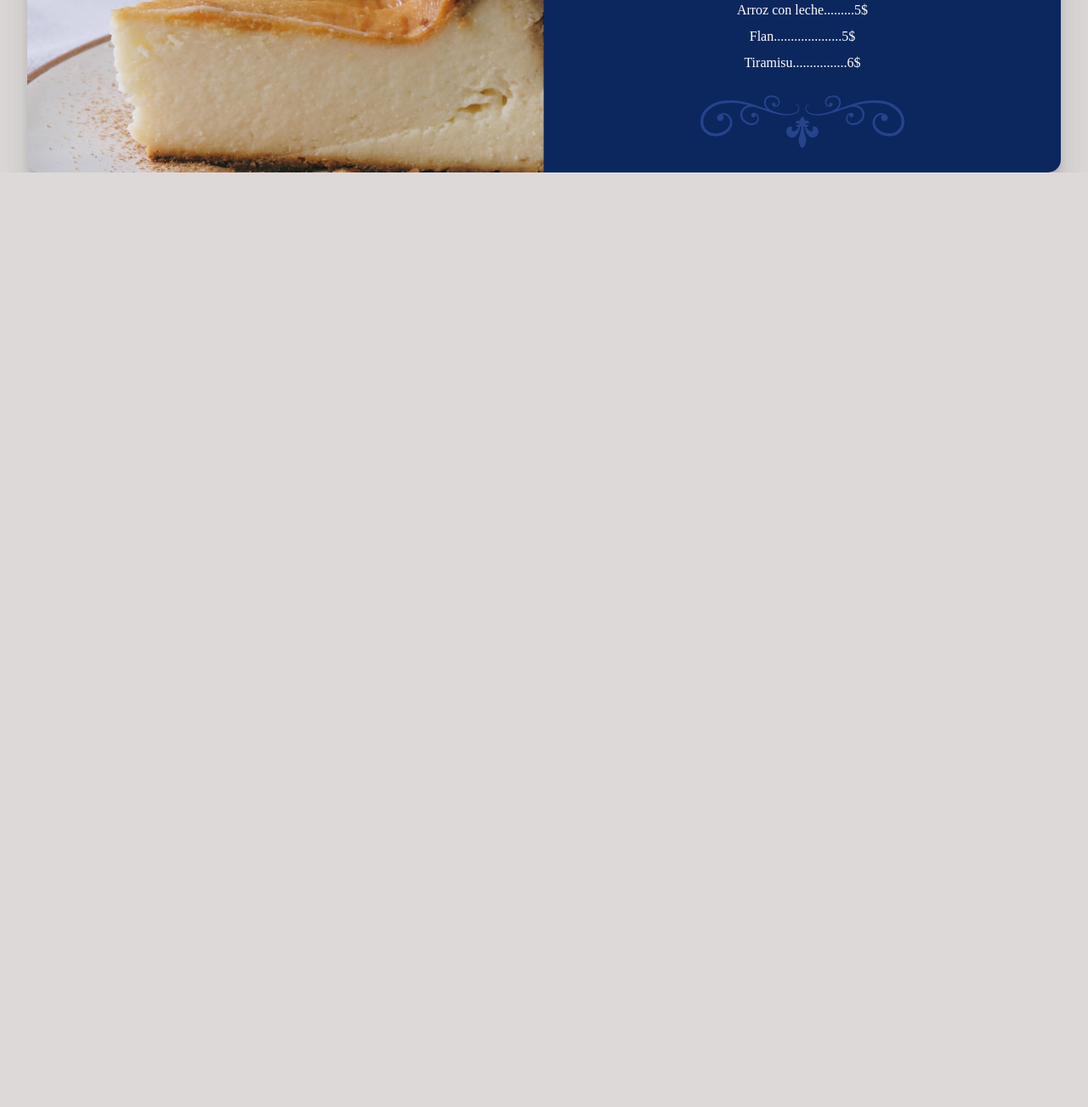
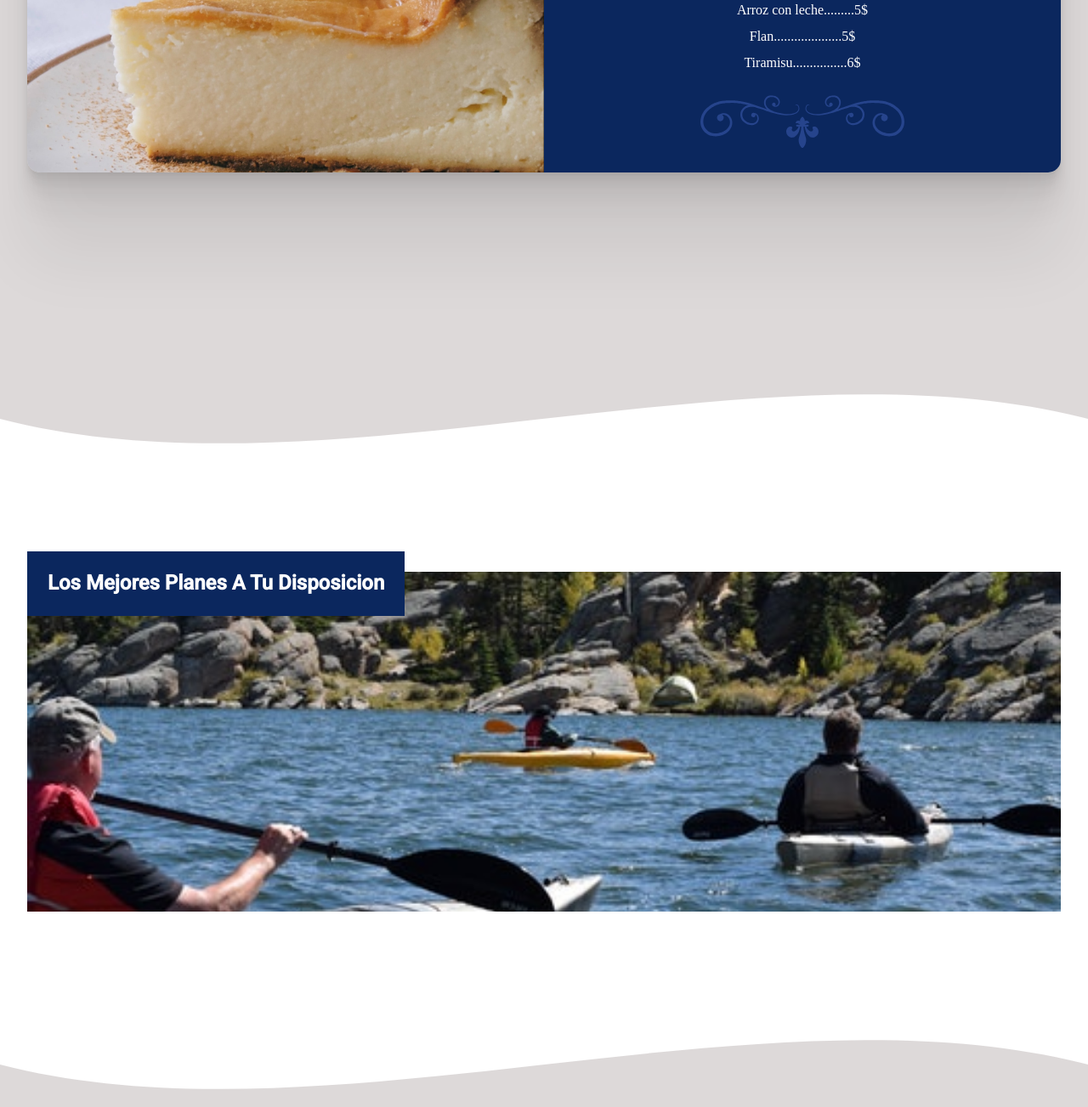
Before and after one commit to IsraelPalomo/Hotel--Philidor, a website built with webpack: page index.html in a window 1280 px wide. Shown: the part 5401-6704 px from the top of the page at 85% size. Before the commit the page ends 5604 px from the top, so only its background shows below. Built offline with nearby package versions, Linux system fonts and the light colour scheme; files whose address does not match are found by name.

Commit message:
seccion actividades terminada

```diff
--- a/index.html
+++ b/index.html
@@ -34,7 +34,7 @@
 					<a href="#reservas" class="enlace__menu link2">Reservas</a>
 					<a href="#habitaciones" class="enlace__menu link3">Habitaciones</a>
 					<a href="#restaurante" class="enlace__menu link4">Restaurante</a>
-					<a href="#reservas" class="enlace__menu link5">Actividades</a>
+					<a href="#actividades" class="enlace__menu link5">Actividades</a>
 				</div>
 			</div>
 			<nav class="header__navegacion">
@@ -214,6 +214,34 @@
 					</div>
 				</div>
 			</section>
+			<div class="svg-1" style="height: 150px; overflow: hidden">
+				<svg viewBox="0 0 500 150" preserveAspectRatio="none" style="height: 100%; width: 100%">
+					<path
+						d="M0.00,49.99 C150.00,150.00 349.20,-49.99 500.00,49.99 L500.00,150.00 L0.00,150.00 Z"
+						style="stroke: none; fill: #fff"
+					></path>
+				</svg>
+			</div>
+			<section class="actividades" id="actividades">
+				<div class="slider">
+					<h6>Los Mejores Planes A Tu Disposicion</h6>
+					<ul>
+						<li><img src="src/static/slider__1.jpg" alt="" /></li>
+						<li><img src="src/static/slider__2.jpg" alt="" /></li>
+						<li><img src="src/static/slider__3.jpg" alt="" /></li>
+						<li><img src="src/static/slider__4.jpg" alt="" /></li>
+						<li><img src="src/static/slider__5.jpg" alt="" /></li>
+					</ul>
+				</div>
+			</section>
+			<div class="svg-2" style="height: 150px; overflow: hidden">
+				<svg viewBox="0 0 500 150" preserveAspectRatio="none" style="height: 100%; width: 100%">
+					<path
+						d="M0.00,49.99 C150.00,150.00 349.20,-49.99 500.00,49.99 L500.00,150.00 L0.00,150.00 Z"
+						style="stroke: none; fill: #fff"
+					></path>
+				</svg>
+			</div>
 		</main>
 		<script src="https://unpkg.com/aos@2.3.1/dist/aos.js"></script>
 	</body>
--- a/src/_main.scss
+++ b/src/_main.scss
@@ -1,4 +1,10 @@
 main {
+	.svg-1 {
+		margin-top: 15rem;
+	}
+	.svg-2 {
+		transform: rotate(180deg);
+	}
 	.reservas {
 		width: 80%;
 		height: 23rem;
@@ -442,6 +448,79 @@ main {
 		}
 	}
 
+	.actividades {
+		background-color: $color-blanco;
+		.slider {
+			h6 {
+				position: absolute;
+				padding: 1.5rem;
+				background-color: $color-primario;
+				color: $color-blanco;
+				font-family: $tipografia-roboto;
+				max-width: 100%;
+			}
+			width: 95%;
+			margin: auto;
+			overflow: hidden;
+
+			ul {
+				padding: 0;
+				display: flex;
+				width: 500%;
+				animation: cambio 25s infinite;
+				margin: 5rem 0;
+			}
+			li {
+				list-style: none;
+				width: 100%;
+				height: 25rem;
+			}
+			img {
+				width: 100%;
+				height: 25rem;
+				object-fit: cover;
+			}
+			@keyframes cambio {
+				0% {
+					margin-left: 0;
+				}
+				10% {
+					margin-left: 0;
+				}
+				15% {
+					margin-left: -100%;
+				}
+				35% {
+					margin-left: -100%;
+				}
+				40% {
+					margin-left: -200%;
+				}
+				60% {
+					margin-left: -200%;
+				}
+				65% {
+					margin-left: -300%;
+				}
+				85% {
+					margin-left: -300%;
+				}
+				90% {
+					margin-left: -400%;
+				}
+				100% {
+					margin-left: -400%;
+				}
+			}
+		}
+	}
+	@media (max-width: 700px) {
+		.slider {
+			h6 {
+				width: 8rem;
+			}
+		}
+	}
 	@media (min-width: 450px) {
 	}
 	@media (min-width: 650px) {
```
Also changed, not shown: src/static/slider__1.jpg (added), src/static/slider__2.jpg (added), src/static/slider__3.jpg (added), src/static/slider__4.jpg (added), src/static/slider__5.jpg (added).
